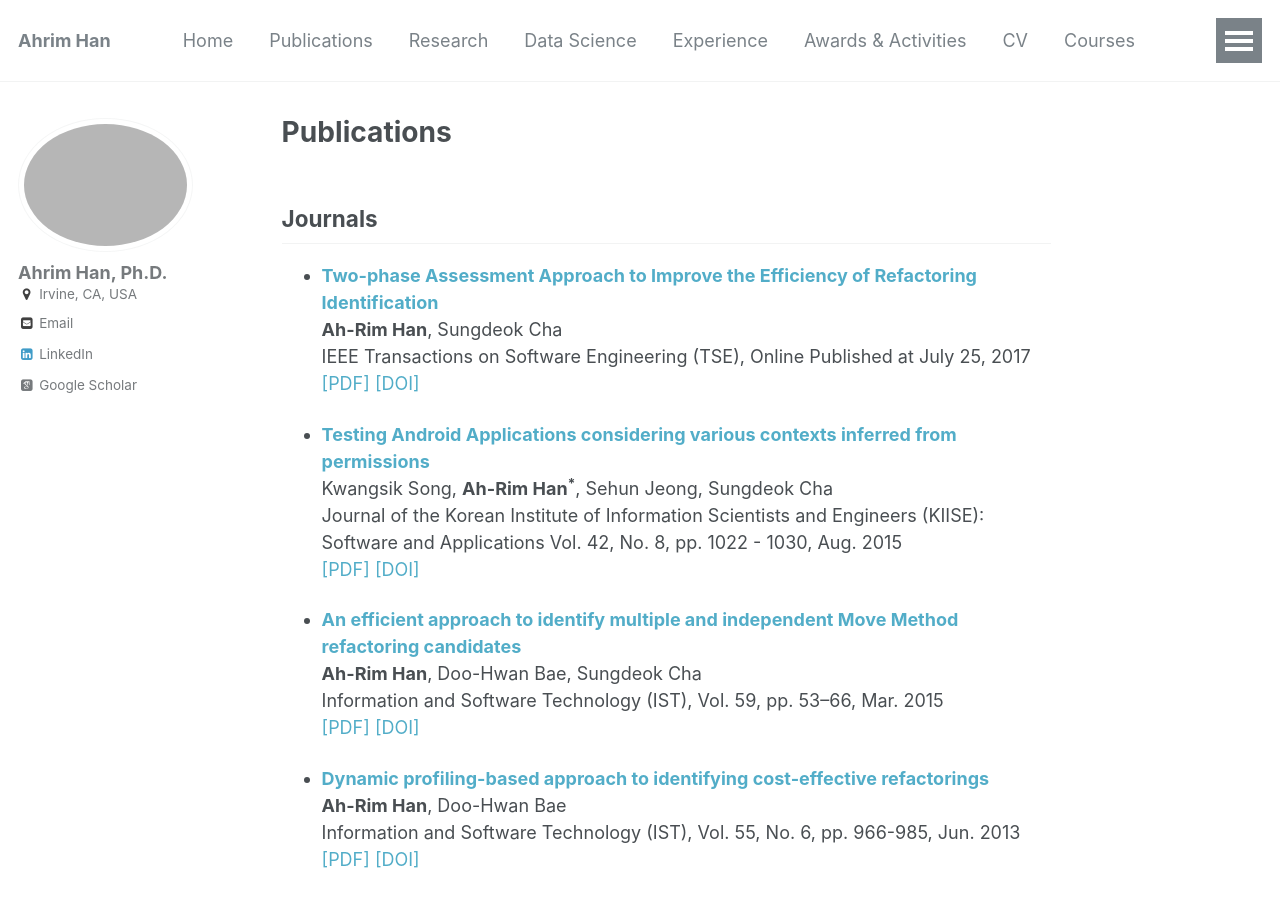
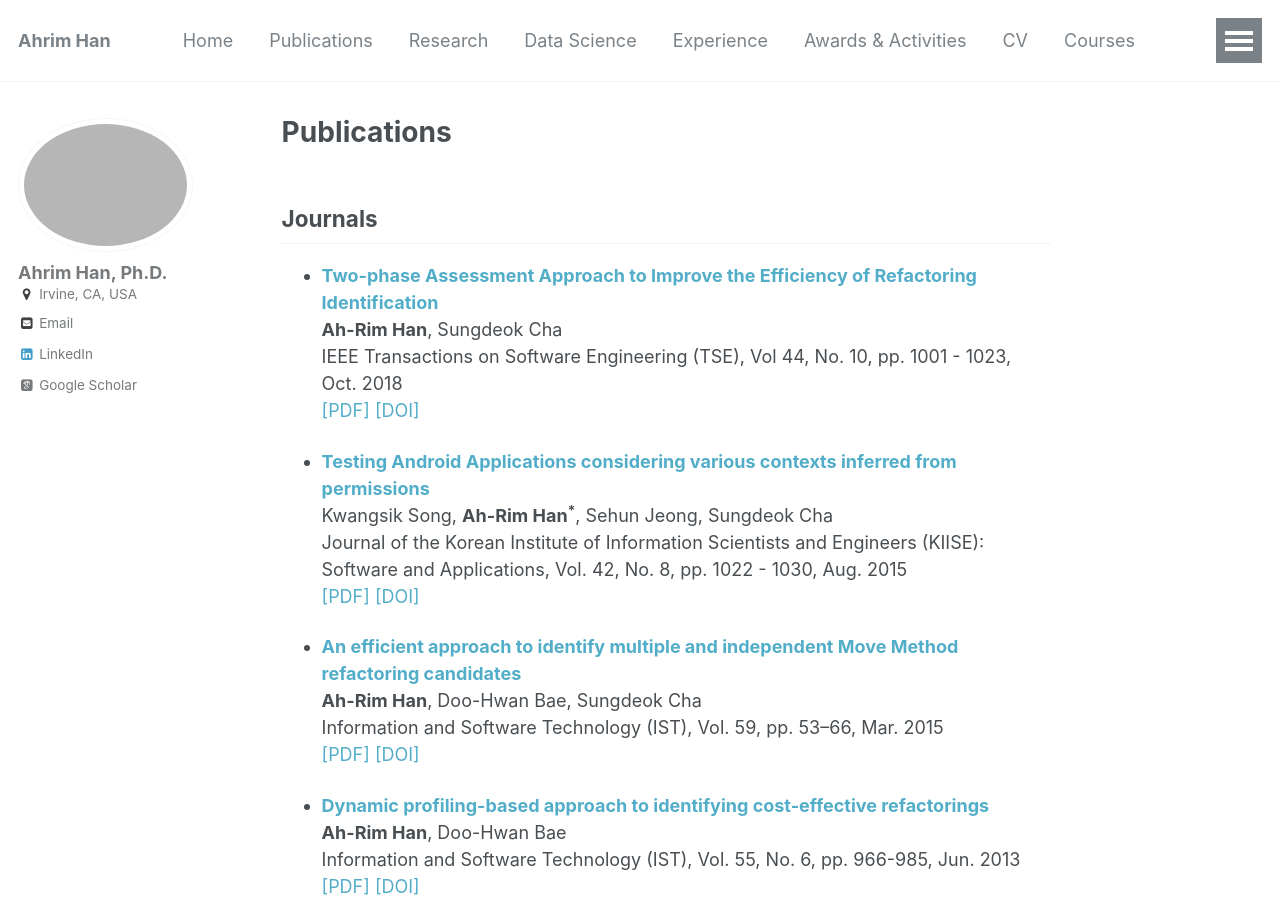
Before and after one commit to ahrimhan/ahrimhan.github.io, a Jekyll site: the page built from _pages/publications.md, in a window 1280 px wide and 900 px high. Built offline with Jekyll 4.4.1, drawn with Linux system fonts in a browser that asks for light colours; some web fonts are replaced.

Commit message:
tse published version update

```diff
--- a/_pages/publications.md
+++ b/_pages/publications.md
@@ -15,13 +15,13 @@ author_profile: true
 
 * [**Two-phase Assessment Approach to Improve the Efficiency of Refactoring Identification**](https://dx.doi.org/10.1109/TSE.2017.2731853)
    **Ah-Rim Han**, Sungdeok Cha
-   IEEE Transactions on Software Engineering (TSE), Online Published at July 25, 2017
+   IEEE Transactions on Software Engineering (TSE), Vol 44, No. 10, pp. 1001 - 1023, Oct. 2018
    [[PDF]](/files/TSE2017proof.pdf) [[DOI]](https://dx.doi.org/10.1109/TSE.2017.2731853)
 
 
 * [**Testing Android Applications considering various contexts inferred from permissions**](http://dx.doi.org/10.5626/JOK.2015.42.8.1022)
    Kwangsik Song, **Ah-Rim Han<sup>*</sup>**, Sehun Jeong, Sungdeok Cha
-   Journal of the Korean Institute of Information Scientists and Engineers (KIISE): Software and Applications Vol. 42, No. 8, pp. 1022 - 1030, Aug. 2015
+   Journal of the Korean Institute of Information Scientists and Engineers (KIISE): Software and Applications, Vol. 42, No. 8, pp. 1022 - 1030, Aug. 2015
    [[PDF]](/files/2015kiiseKorean.pdf) [[DOI]](http://dx.doi.org/10.5626/JOK.2015.42.8.1022)
 
 
```
Also changed, not shown: 1 other file.
